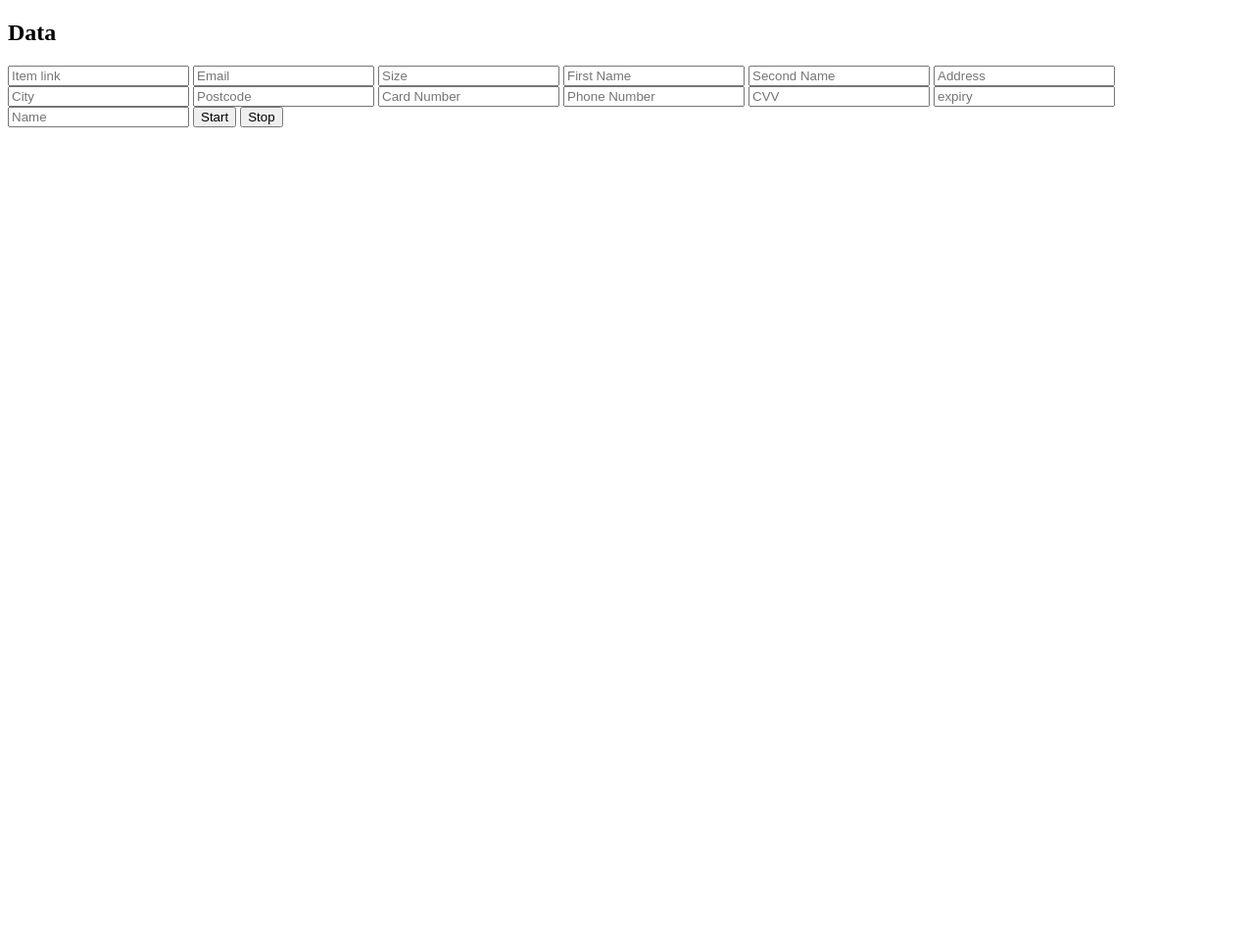
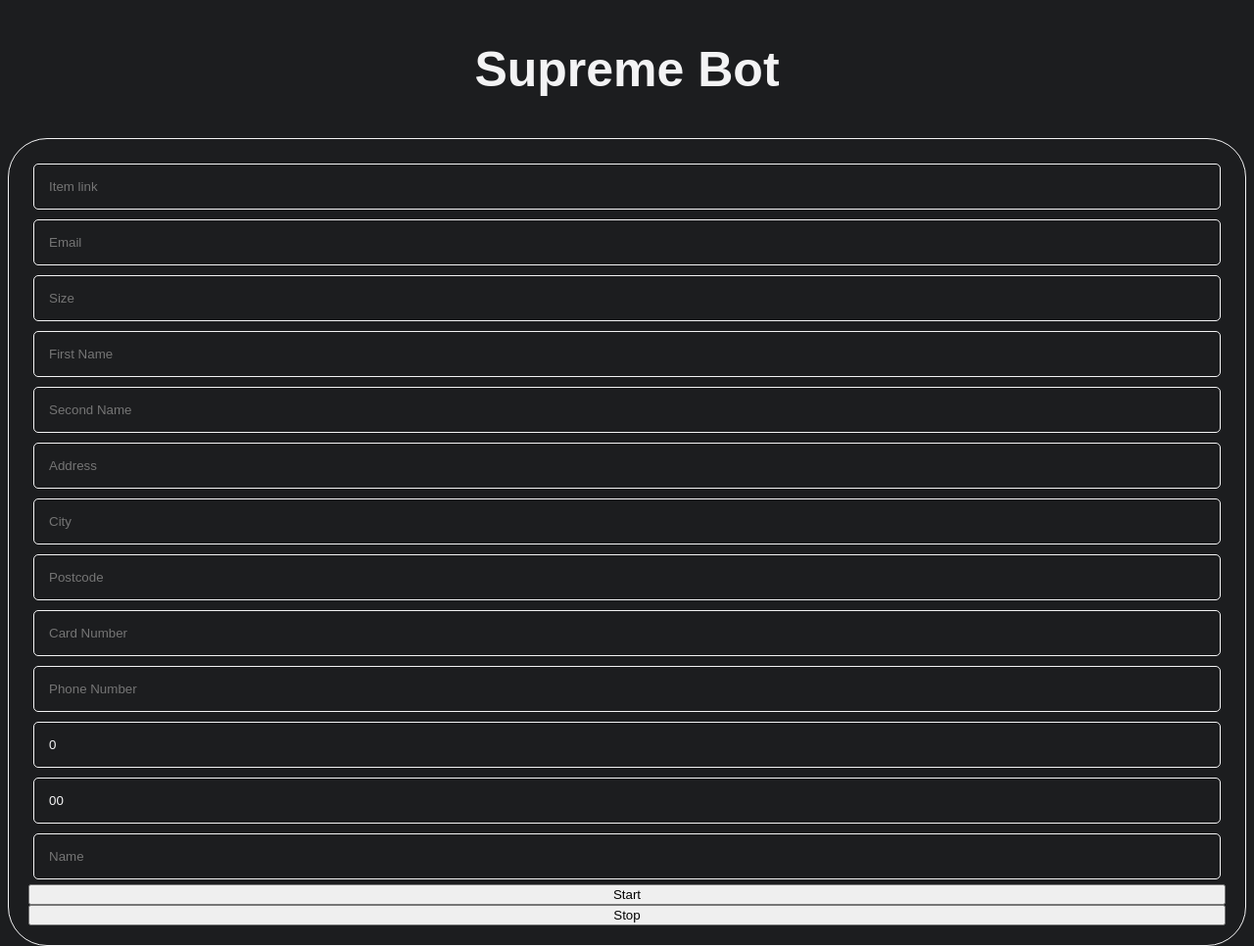
Before and after one commit to Killdroid2342/bot, an Electron app: page index.html in a window 1280 px wide. Shown: the whole page at 98% size. Before the commit the page ends 800 px from the top, so only its background shows below. Drawn offline with nearby package versions, Linux system fonts and the light colour scheme.

Commit message:
added classes

```diff
--- a/index.html
+++ b/index.html
@@ -3,31 +3,31 @@
 <head>
     <meta charset="UTF-8">
     <title>Bot</title>
-    <link rel="stylesheet" href="index.css">
+    <link rel="stylesheet" href="styles.css">
 </head>
 <body>
+        <h2 class="head">Supreme Bot</h2>
+        <form id="dataForm" method="post">
+            <input type="text" class="inputs" placeholder="Item link" name="ItemLink">
+            <input type="text" class="inputs" placeholder="Email" name="Email">
+            <input type="text" class="inputs" placeholder="Size" name="Size">
+            <input type="text" class="inputs" placeholder="First Name" name="FirstName">
+            <input type="text" class="inputs" placeholder="Second Name" name="SecondName">
+            <input type="text" class="inputs" placeholder="Address" name="Address">
+            <input type="text" class="inputs" placeholder="City" name="City">
+            <input type="text" class="inputs" placeholder="Postcode" name="Postcode">
+            <input type="text" class="inputs" placeholder="Card Number" name="CardNumber">
+            <input type="text" class="inputs" placeholder="Phone Number" name="PhoneNumber">
+            <input type="text" class="inputs" placeholder="CVV" name="CVV" value="0">
+            <input type="text" class="inputs" placeholder="expiry" name="Expiry"value="00" >
+            <input type="text" class="inputs" placeholder="Name" name="Name">
+            <button type="submit" class="buttons" onclick="Start(event)">Start</button>
+            <button type="button" class="buttons" onclick="Stop()">Stop</button>
+        </form>
+    </div>
+</div>
 
-    <h2>Data</h2>
-    <form id="dataForm" method="post">
-        <input type="text" placeholder="Item link" name="ItemLink">
-        <input type="text" placeholder="Email" name="Email">
-        <input type="text" placeholder="Size" name="Size">
-        <input type="text" placeholder="First Name" name="FirstName">
-        <input type="text" placeholder="Second Name" name="SecondName">
-        <input type="text" placeholder="Address" name="Address">
-        <input type="text" placeholder="City" name="City">
-        <input type="text" placeholder="Postcode" name="Postcode">
-
-        <input type="text" placeholder="Card Number" name="CardNumber">
-        <input type="text" placeholder="Phone Number" name="PhoneNumber">
-        <input type="text" placeholder="CVV" name="CVV">
-        <input type="text" placeholder="expiry" name="Expiry">
-        <input type="text" placeholder="Name" name="Name">
-
-        <button type="submit" onclick="Start(event)">Start</button>
-        <button type="button" onclick="Stop()">Stop</button>
-    </form>
-    <script src="/node_modules/axios/dist/axios.min.js"></script>
-    <script src="main.js"></script>
+<script src="/node_modules/axios/dist/axios.min.js"></script>
+<script src="main.js"></script>
 </body>
 </html>
```
